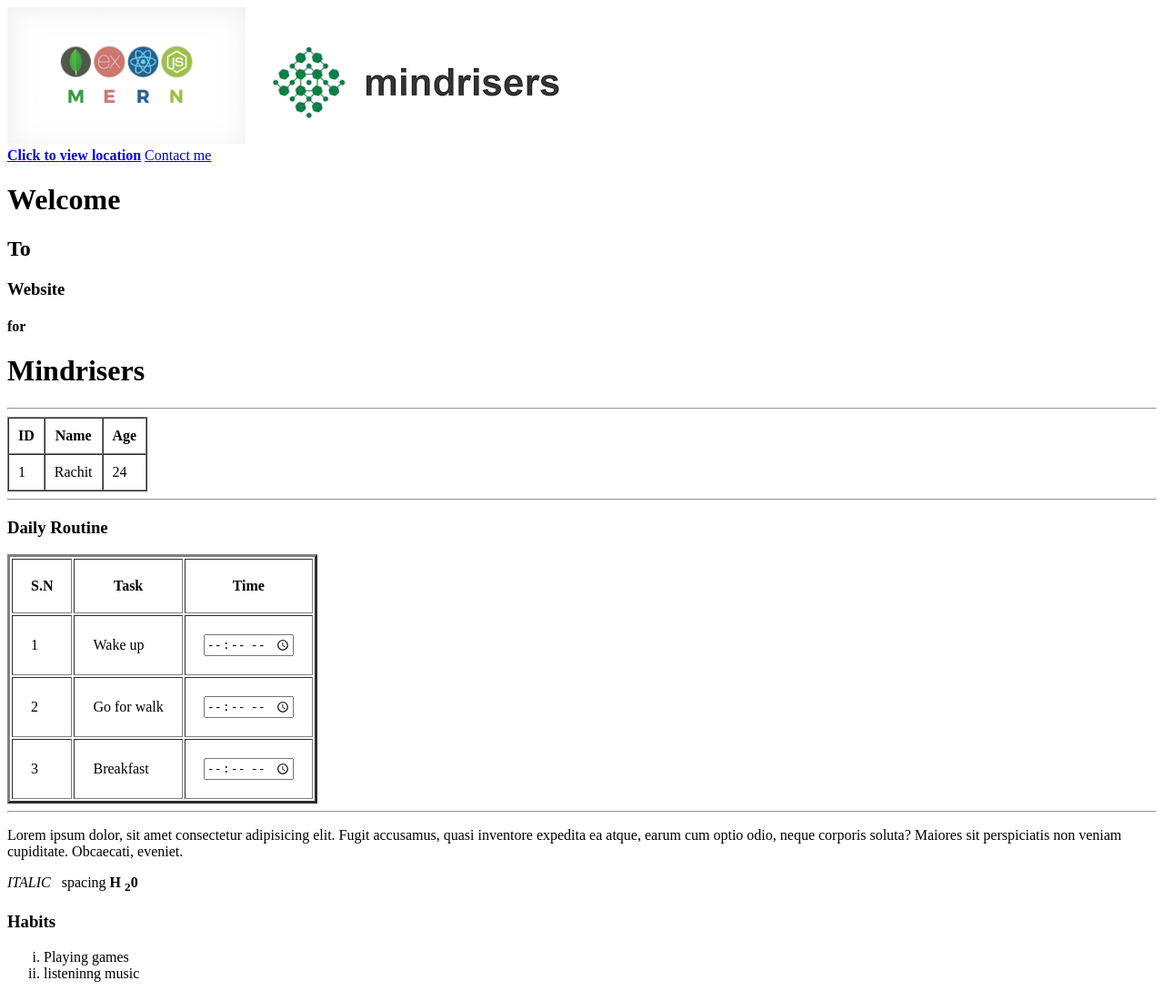
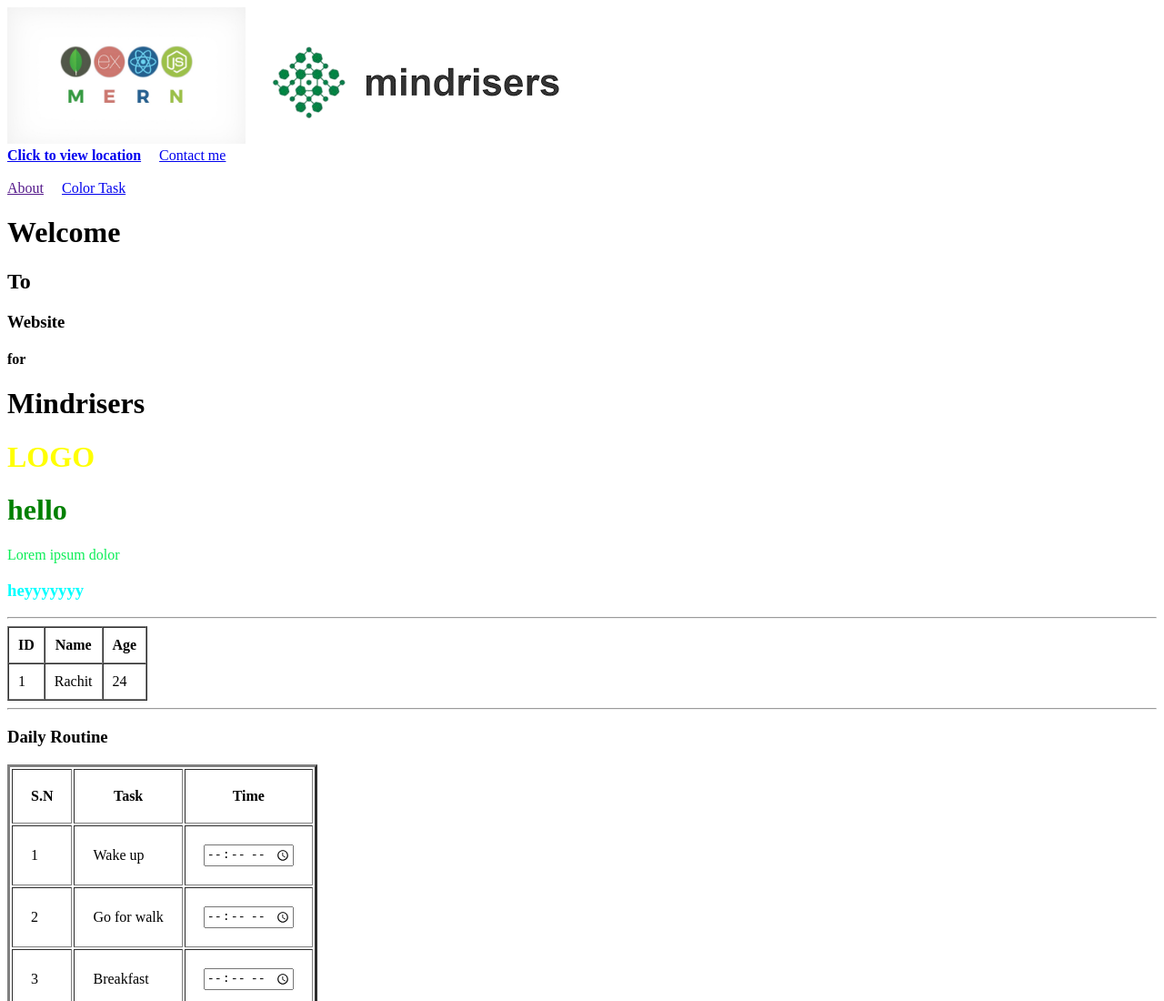
Before and after one commit to rachit467/gettingintomern, a plain HTML site: page index.html in a window 1280 px wide. Shown: the top 1100 px of the page at 91% size. Drawn offline with Linux system fonts and the light colour scheme.

Commit message:
added task and css

```diff
--- /dev/null
+++ b/index.css
@@ -0,0 +1,3 @@
+style {
+     color: rgb(232, 168, 20);
+}
--- a/index.html
+++ b/index.html
@@ -12,19 +12,69 @@
             <img src="assest\images\mindrisers.png" alt="">
             <br>
             <strong><a href= "#LOCATION" >Click to view location</a></strong>
+            &nbsp; &nbsp;
             <a href="contact.html"> Contact me</a>
+            <br>
+            <br>
+            <nav>
+                <a href="">About</a> &nbsp; &nbsp;
+                <a href="task.html" target="_blank" rel="noopener noreferrer">Color Task</a>
+            </nav>
 
         <!-- BLOCK ELEMENT LE FULL SPACE KHANCHA -->
         <!-- INLINE ELEMENT LE ONLY USED SPACE -->
 
         <!-- heading tag -->
 
-
+        <body>
+            <div id="WE">
         <h1>Welcome</h1>
         <h2>To</h2>
         <h3>Website</h3>
         <h4>for</h4>
         <h1>Mindrisers</h1>
+        </div>
+        </body>
+
+        <style>
+           #head h1{
+            color: yellow;
+            }
+            #gg h1{
+                color: green;
+            }
+            #mm p{
+              color: blue;
+            }
+
+        </style>
+
+           <body>
+        <div id="head">
+            <h1>
+                LOGO
+            </h1>
+
+        </div>
+
+        <style>
+            .cb{
+                color: aqua;
+            }
+            .ab{color: rgb(10, 238, 86);}
+        </style>
+
+        <div id="gg">
+            <h1>
+                hello
+            </h1>
+            <div class="ab">
+            <p>Lorem ipsum dolor </p></div>
+            <div class="cb">
+                <h3>heyyyyyyy</h3>
+            </div>
+        </div>
+    </body>
 
 
         <hr>
@@ -157,6 +207,8 @@
         <iframe src="https://www.google.com/maps/embed?pb=!1m18!1m12!1m3!1d3532.5218154506733!2d85.31856097465736!3d27.70117062576541!2m3!1f0!2f0!3f0!3m2!1i1024!2i768!4f13.1!3m3!1m2!1s0x39eb19688077a1ff%3A0x3ea9b1c08b4234dc!2sMindrisers%20Institute%20of%20Technology!5e0!3m2!1sen!2snp!4v1750152758378!5m2!1sen!2snp" width="400" height="350" style="border:0;" allowfullscreen="" loading="lazy" referrerpolicy="no-referrer-when-downgrade"></iframe>
 
 
+    <link rel="stylesheet" href="index.css">
+
 
 </head>
 </html>
```
Also changed, not shown: task.html (added, +49 -0 lines).
